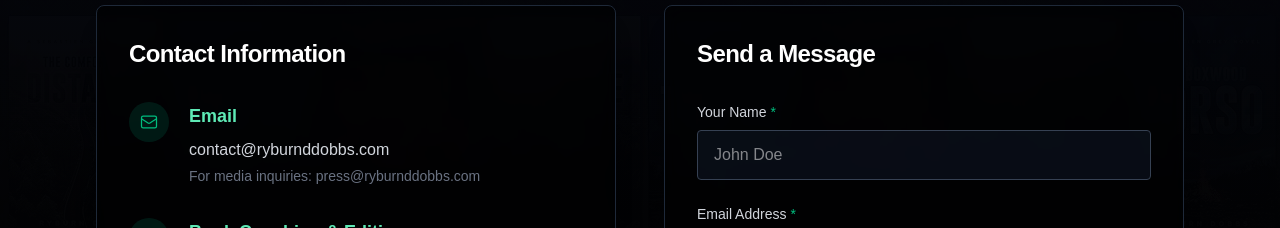
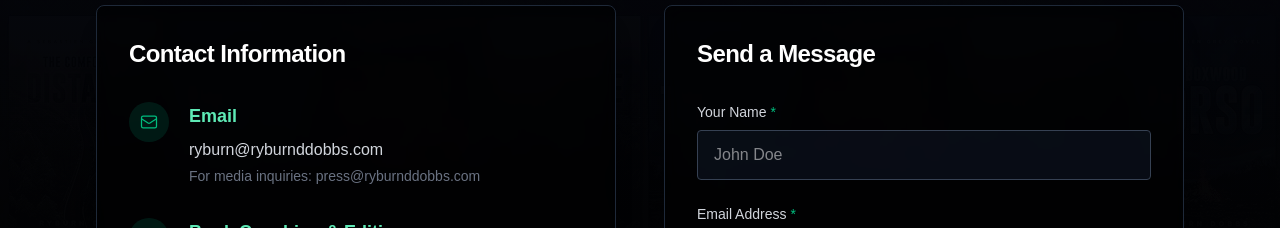
Before and after one commit to SMDobbs/ryburndobbs, a Next.js app: page / in a window 1280 px wide. Shown: the part 5560-5788 px from the top of the page. Built offline with nearby package versions, Linux system fonts and the light colour scheme.

Commit message:
pushing a minor change

```diff
--- a/src/app/components/Contact.tsx
+++ b/src/app/components/Contact.tsx
@@ -117,7 +117,7 @@ export default function Contact() {
                   </div>
                   <div>
                     <h4 className="text-lg font-semibold mb-2 text-emerald-300">Email</h4>
-                    <p className="text-gray-300 mb-1">contact@ryburnddobbs.com</p>
+                    <p className="text-gray-300 mb-1">ryburn@ryburnddobbs.com</p>
                     <p className="text-gray-500 text-sm">For media inquiries: press@ryburnddobbs.com</p>
                   </div>
                 </div>
```
